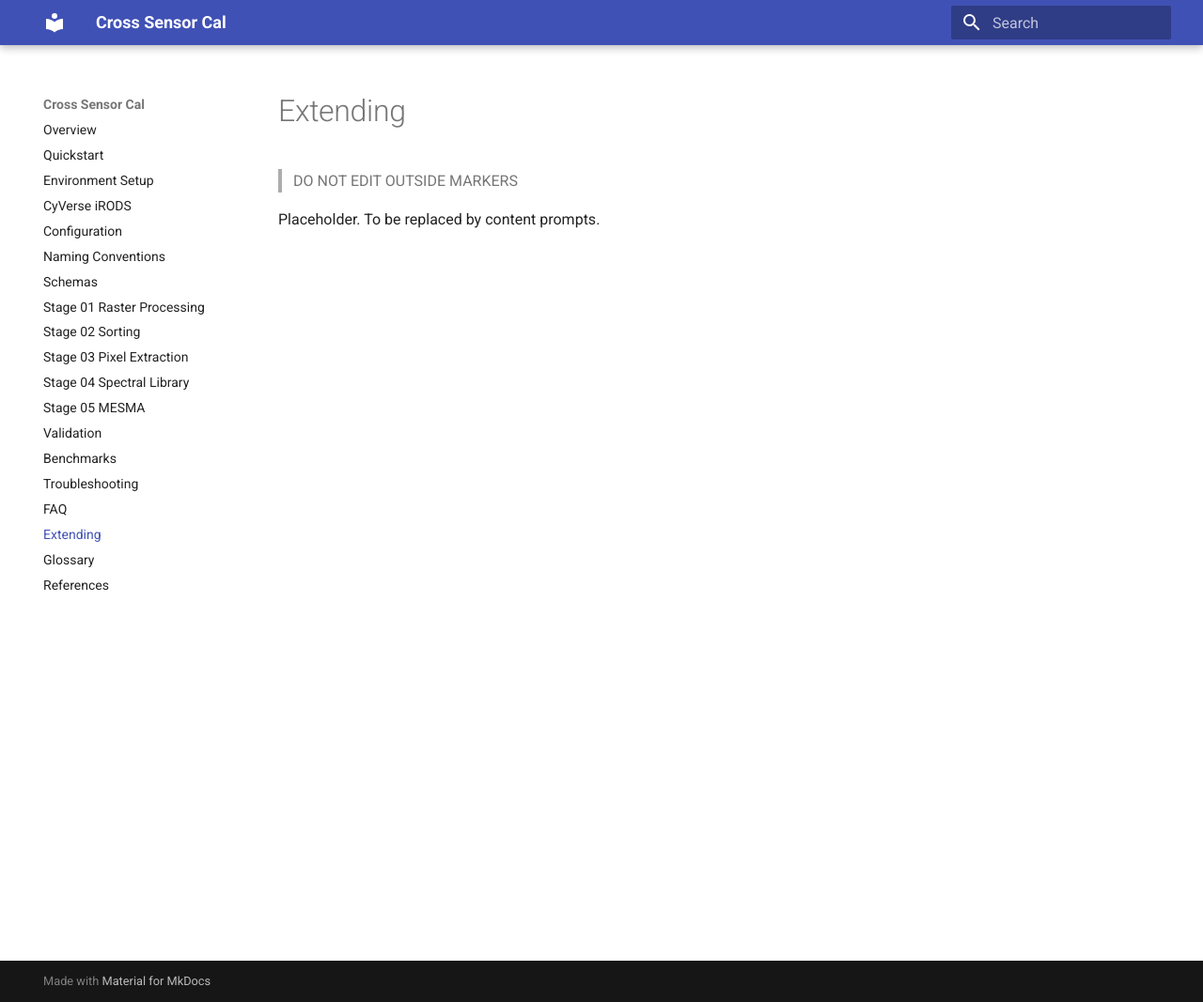
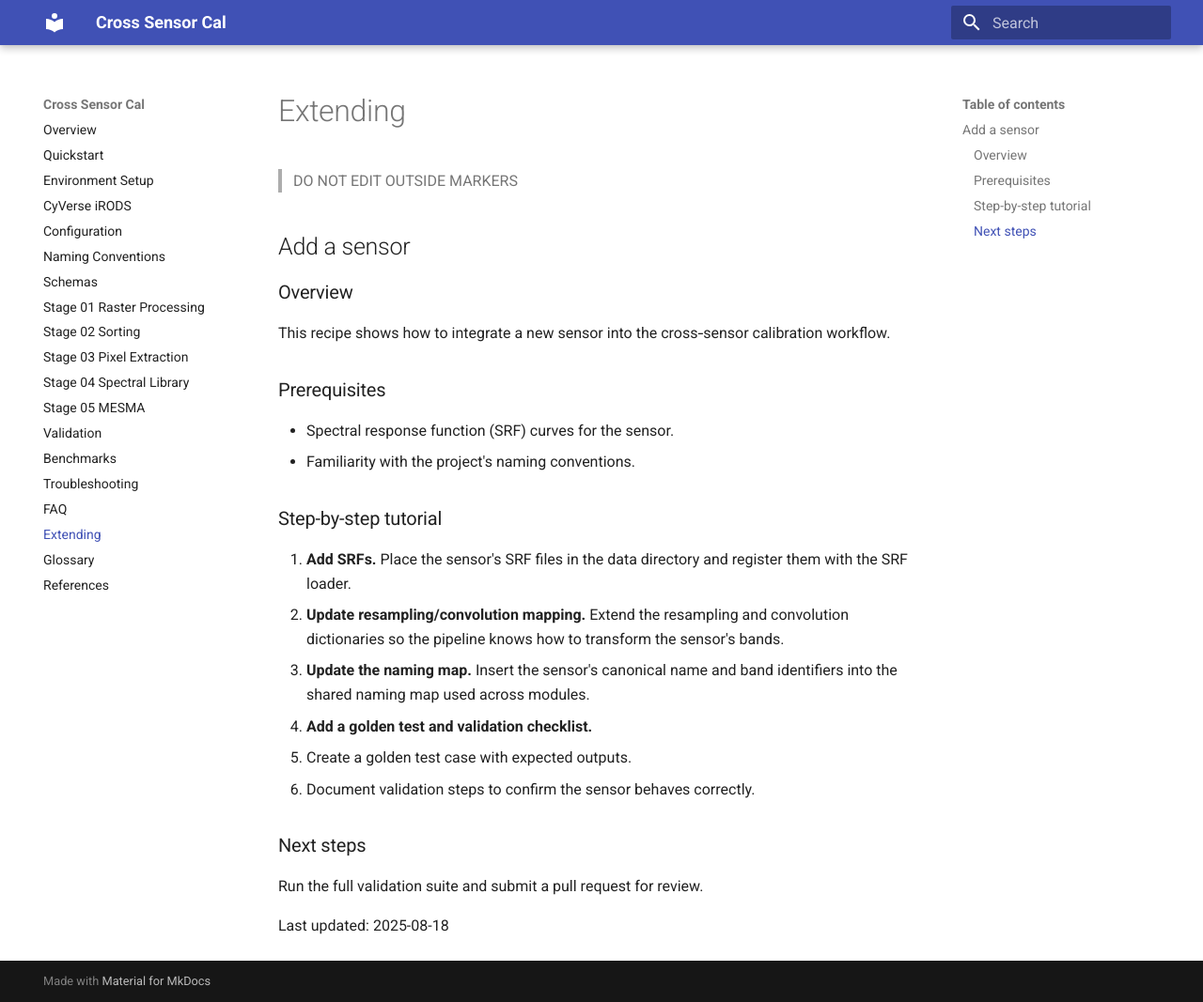
Before and after one commit to earthlab/cross-sensor-cal, an MkDocs documentation site: the page built from docs/extending.md, in a window 1280 px wide and 1067 px high. Shown: the whole window at 94% size. Built offline with MkDocs 1.6.1 and Material for MkDocs 9.7.7, drawn with Linux system fonts in a browser that asks for light colours.

Commit message:
docs: add sensor extension recipe

```diff
--- a/docs/extending.md
+++ b/docs/extending.md
@@ -2,5 +2,30 @@
 
 > DO NOT EDIT OUTSIDE MARKERS
 <!-- FILLME:START -->
-Placeholder. To be replaced by content prompts.
+## Add a sensor
+
+### Overview
+This recipe shows how to integrate a new sensor into the cross‑sensor calibration
+workflow.
+
+### Prerequisites
+- Spectral response function (SRF) curves for the sensor.
+- Familiarity with the project's naming conventions.
+
+### Step-by-step tutorial
+1. **Add SRFs.** Place the sensor's SRF files in the data directory and register
+   them with the SRF loader.
+2. **Update resampling/convolution mapping.** Extend the resampling and
+   convolution dictionaries so the pipeline knows how to transform the sensor's
+   bands.
+3. **Update the naming map.** Insert the sensor's canonical name and band
+   identifiers into the shared naming map used across modules.
+4. **Add a golden test and validation checklist.**
+   - Create a golden test case with expected outputs.
+   - Document validation steps to confirm the sensor behaves correctly.
+
+### Next steps
+Run the full validation suite and submit a pull request for review.
+
+Last updated: 2025-08-18
 <!-- FILLME:END -->
```
